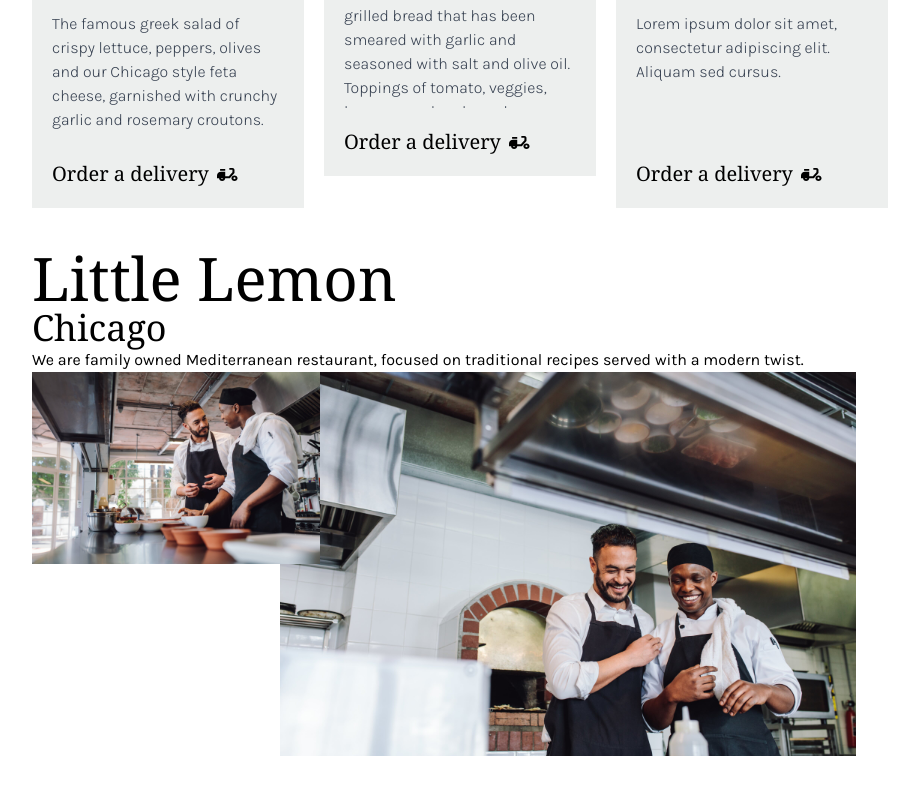
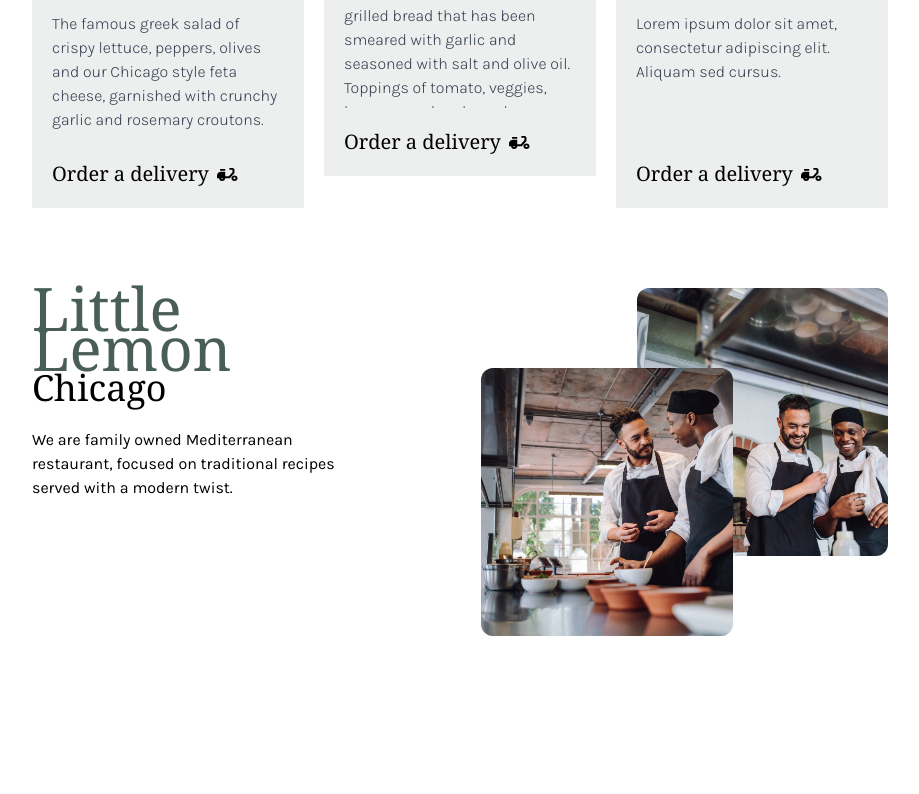
Before and after one commit to bljar/little-lemon, a React (Vite) app: page / in a window 1280 px wide. Shown: the part 968-1762 px from the top of the page, without its empty margins (180-1099 px from the left). Built offline with nearby package versions, Linux system fonts and the light colour scheme; a web font is replaced by a local one.

Commit message:
style chicago component

```diff
--- a/src/components/Chicago.tsx
+++ b/src/components/Chicago.tsx
@@ -1,24 +1,28 @@
-// import "../styles/Chicago.css";
 import MarioAdrianA from "../assets/MarioAdrianA.jpg";
 import MarioAdrianB from "../assets/MarioAdrianB.jpg";
 
 function Chicago() {
   return (
-    <section id="about" className="mx-auto grid max-w-4xl p-5">
-      <h1 className="">Little Lemon</h1>
-      <h2 className="subtitle">Chicago</h2>
-      <p className="paragraph">
+    <section
+      id="about"
+      className="mx-auto mt-10 grid max-w-4xl grid-cols-2 p-5"
+    >
+      <h1 className="col-start-1 max-w-xs leading-10 text-primary-1">
+        Little Lemon
+      </h1>
+      <h2 className="col-start-1 max-w-xs">Chicago</h2>
+      <p className="col-start-1 mt-5 max-w-xs">
         We are family owned Mediterranean restaurant, focused on traditional
         recipes served with a modern twist.
       </p>
-      <div className="flex -space-x-10">
+      <div className="col-start-2 row-span-4 row-start-1 ml-auto flex -space-x-24">
         <img
-          className="z-10 h-48"
+          className="z-10 mt-20 aspect-[15/16] h-1/2 rounded-xl object-cover"
           src={MarioAdrianA}
           alt="Mario and Adrian A"
         />
         <img
-          className="z-0 h-96 "
+          className="z-0 mb-20 aspect-[15/16] h-1/2 rounded-xl object-cover"
           src={MarioAdrianB}
           alt="Mario and Adrian B"
         />
```
